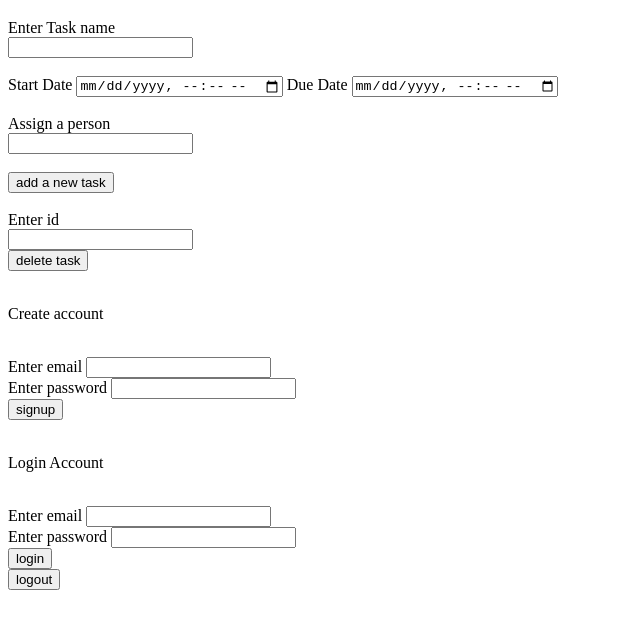
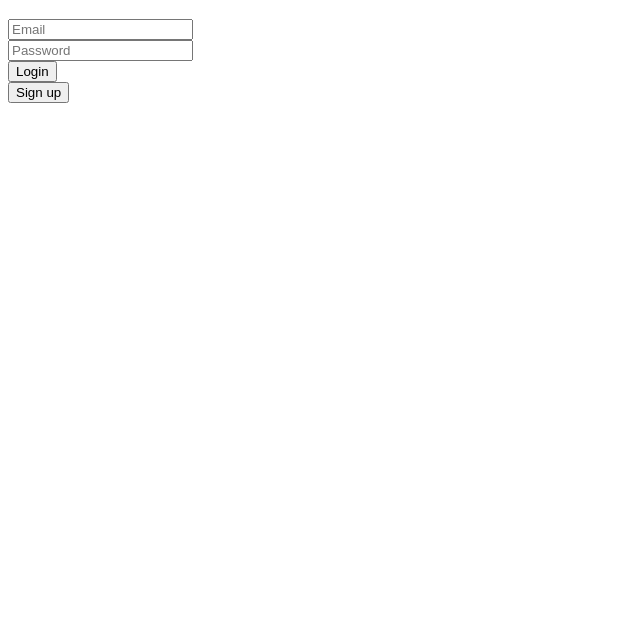
Before and after one commit to alammobaDar/Firebase-Tutorial, a website built with webpack: page dist/index.html in a window 1280 px wide. Shown: the part 61-690 px from the top of the page, without its empty margins (0-640 px from the left). Built offline with nearby package versions, Linux system fonts and the light colour scheme; some packages are replaced by stand-ins of ours; no server answers; the database is empty.

Commit message:
applying all the knowledge to the main project(setting up the html login page)

```diff
--- a/dist/index.html
+++ b/dist/index.html
@@ -4,56 +4,26 @@
     <meta charset="UTF-8">
     <meta name="viewport" content="width=device-width, initial-scale=1.0">
     <title>Firebase</title>
+    <style>
+        .hidden{display: none;}
+    </style>
 </head>
 <body>
     <h1>Firebase</h1>
+    <div id="login-section">
+        <form class="login">
+            <input type="email" name="email" placeholder="Email"><br>
+            <input type="password" name="password" placeholder="Password"><br>
+            <button type="submit">Login</button>
+        </form>
+        <button id="signup">Sign up</button>
+    </div>
+    <div id="dashboard" class="hidden">
 
-    <form class="add">
-        <label for="taskname">Enter Task name</label><br>
-        <input type="text" name="taskname" required><br><br>
+        <h1>Firebase kineme</h1>
 
-        <label for="startdate">Start Date</label>
-        <input type="datetime-local" name="startdate" required>
+    </div>
 
-        <label for="duedate">Due Date</label>
-        <input type="datetime-local" name="duedate" required><br><br>
-
-        <label for="assignedperson">Assign a person</label><br>
-        <input type="text" name="assignedperson" required><br><br>
-
-        <button>add a new task</button>
-    </form>
-
-    <form class="delete">
-        <br><label for="deletetask">Enter id</label><br>
-        <input type="text" name="id" required><br>
-
-        <button>delete task</button>
-    </form>
-
-    <form class="signup">
-        <br><p>Create account</p><br>
-        <label for="email">Enter email</label>
-        <input type="email" name="email"><br>
-        <label for="password">Enter password</label>
-        <input type="password" name="password"><br>
-
-        <button type="submit">signup</button>
-    </form>
-
-    <form class="login">
-        <br><p>Login Account</p><br>
-        <label for="email">Enter email</label>
-        <input type="email" name="email"><br>
-        <label for="password">Enter password</label>
-        <input type="password" name="password"><br>
-
-        <button>login</button>
-    </form>
-
-    <form class="logout">
-        <button class="logout">logout</button>
-    </form>
 
     <script src="bundle.js"></script>
 </body>
```
